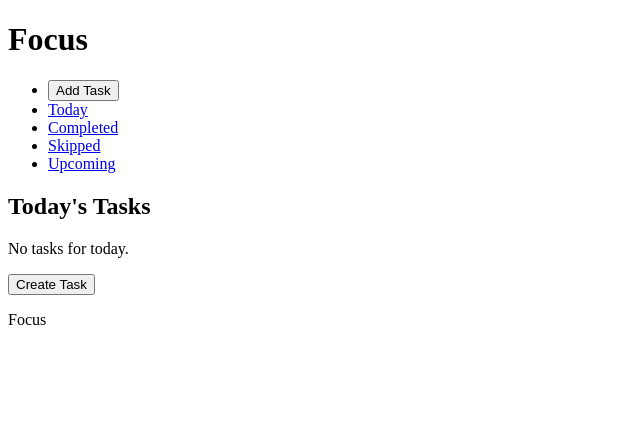
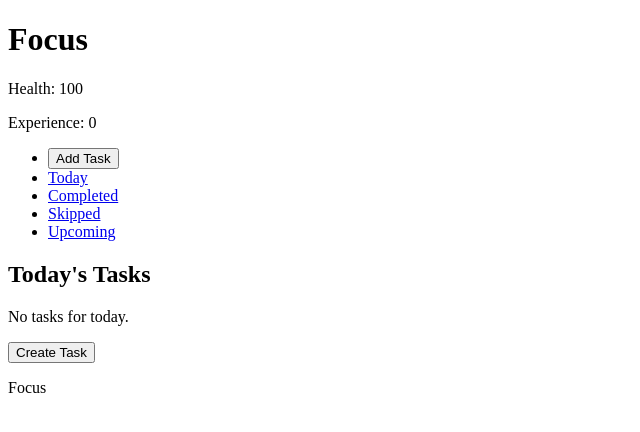
Before and after one commit to Ruhinda01/Focus, a React (Create React App) app: page /today in a window 1280 px wide. Shown: the top 432 px of the page, without its empty margins (0-640 px from the left). Built offline with nearby package versions, Linux system fonts and the light colour scheme.

Commit message:
health and XP

```diff
--- a/src/App.js
+++ b/src/App.js
@@ -13,8 +13,11 @@ import { BrowserRouter as Router, Routes, Route, Navigate } from 'react-router-d
 function App() {
   const [tasks, setTasks] = useState([]);
   const [isModalOpen, setIsModalOpen] = useState(false);
+  const [health, setHealth] = useState(100);
+  const [experience, setExperience] = useState(0);
   const addTask = (newTask) => {
-    setTasks([...tasks, newTask]);
+    const taskWithStatus = { ...newTask, status: 'pending' };
+    setTasks([...tasks, taskWithStatus]);
   }
   const editTask = (taskId, updatedTask) => {
     setTasks(tasks.map(task => task.id === taskId ? updatedTask : task));
@@ -23,18 +26,38 @@ function App() {
     setTasks(tasks.filter(task => task.id !== taskId));
   }
 
+  const completeTask = (taskId) => {
+    setTasks(tasks.map(task => {
+      if (task.id === taskId) {
+        task.status = 'completed';
+        setExperience(prevExp => prevExp + 10);
+      }
+      return task;
+    }));
+  }
+
+  const skipTask = (taskId) => {
+    setTasks(tasks.map(task => {
+      if (task.id === taskId) {
+        task.status = 'skipped';
+        setHealth(prevHealth => prevHealth - 10);
+      }
+      return task;
+    }));
+  }
+
   const openModal = () => setIsModalOpen(true);
   const closeModal = () => setIsModalOpen(false);
 
   return (
     <Router>
       <div className="App">
-        <Header />
+        <Header health={health} experience={experience} />
         <div className='main'>
           <Sidebar openModal={openModal} />
           <Routes>
             <Route path='/' element={<Navigate to="/today" replace/>} />
-            <Route path="/today" element={<Today tasks={tasks} addTask={addTask} editTask={editTask} deleteTask={deleteTask} openModal={openModal} />} />
+            <Route path="/today" element={<Today tasks={tasks} addTask={addTask} editTask={editTask} deleteTask={deleteTask} openModal={openModal} completeTask={completeTask} skipTask={skipTask} />} />
             <Route path="/completed" element={<Completed tasks={tasks} />} />
             <Route path="/skipped" element={<Skipped tasks={tasks} />} />
             <Route path="/upcoming" element={<Upcoming tasks={tasks} />} />
--- a/src/components/Header/Header.js
+++ b/src/components/Header/Header.js
@@ -1,12 +1,24 @@
 import React from 'react';
+import PropTypes from 'prop-types';
 
 
-function Header() {
+function Header({ health, experience }) {
     return (
         <header className="header">
             <h1>Focus</h1>
+            <div className='health-bar'>
+                <p>Health: {health}</p>
+            </div>
+            <div className='experience-bar'>
+                <p>Experience: {experience}</p>
+            </div>
         </header>
     );
 };
 
+Header.propTypes = {
+    health: PropTypes.number.isRequired,
+    experience: PropTypes.number.isRequired
+};
+
 export default Header;
--- a/src/components/TaskCard/TaskCard.js
+++ b/src/components/TaskCard/TaskCard.js
@@ -3,7 +3,7 @@ import PropTypes from "prop-types";
 import TaskModal from "../TaskModal/TaskModal";
 
 
-const TaskCard = ({ task, editTask, deleteTask }) => {
+const TaskCard = ({ task, editTask, deleteTask, completeTask, skipTask }) => {
     const [isEditModalOpen, setIsEditModalOpen] = useState(false);
     const formattedDate = new Date(task.dueDate).toLocaleDateString();
     const handleEditClick = () => {
@@ -23,6 +23,8 @@ const TaskCard = ({ task, editTask, deleteTask }) => {
             <p>{task.description}</p>
             <button onClick={handleEditClick}>Edit</button>
             <button onClick={() => deleteTask(task.id)}>Delete</button>
+            <button onClick={() => completeTask(task.id)}>Complete</button>
+            <button onClick={() => skipTask(task.id)}>Skip</button>
             {isEditModalOpen && (
                 <TaskModal
                     task={task}
@@ -37,7 +39,9 @@ const TaskCard = ({ task, editTask, deleteTask }) => {
 TaskCard.propTypes = {
     task: PropTypes.object.isRequired,
     editTask: PropTypes.func.isRequired,
-    deleteTask: PropTypes.func.isRequired
+    deleteTask: PropTypes.func.isRequired,
+    completeTask: PropTypes.func.isRequired,
+    skipTask: PropTypes.func.isRequired
 };
 
 export default TaskCard;
--- a/src/components/TaskModal/TaskModal.js
+++ b/src/components/TaskModal/TaskModal.js
@@ -24,6 +24,7 @@ const TaskModal = ({ onClose, onAddTask, task }) => {
             description,
             priority,
             dueDate: new Date(dueDate),
+            status: task?.status || "pending",
         }
         onAddTask(updatedTask);
         onClose();
--- a/src/pages/Today.js
+++ b/src/pages/Today.js
@@ -2,11 +2,11 @@ import React from "react";
 import PropTypes from "prop-types";
 import TaskCard from "../components/TaskCard/TaskCard";
 
-function Today({ tasks, addTask, editTask, deleteTask, openModal }) {
+function Today({ tasks, addTask, editTask, deleteTask, openModal, completeTask, skipTask }) {
     const todayTasks = tasks.filter(task => {
         const taskDate = new Date(task.dueDate);
         const today = new Date();
-        return taskDate.toDateString() === today.toDateString();
+        return taskDate.toDateString() === today.toDateString() && task.status === 'pending';
     });
 
     return (
@@ -20,6 +20,8 @@ function Today({ tasks, addTask, editTask, deleteTask, openModal }) {
                             task={task}
                             editTask={editTask}
                             deleteTask={deleteTask}
+                            completeTask={completeTask}
+                            skipTask={skipTask}
                         />
                     ))
                 ) : (
@@ -38,7 +40,9 @@ Today.propTypes = {
     addTask: PropTypes.func.isRequired,
     editTask: PropTypes.func.isRequired,
     deleteTask: PropTypes.func.isRequired,
-    openModal: PropTypes.func
+    openModal: PropTypes.func,
+    completeTask: PropTypes.func.isRequired,
+    skipTask: PropTypes.func.isRequired
 };
 
 export default Today;
```
